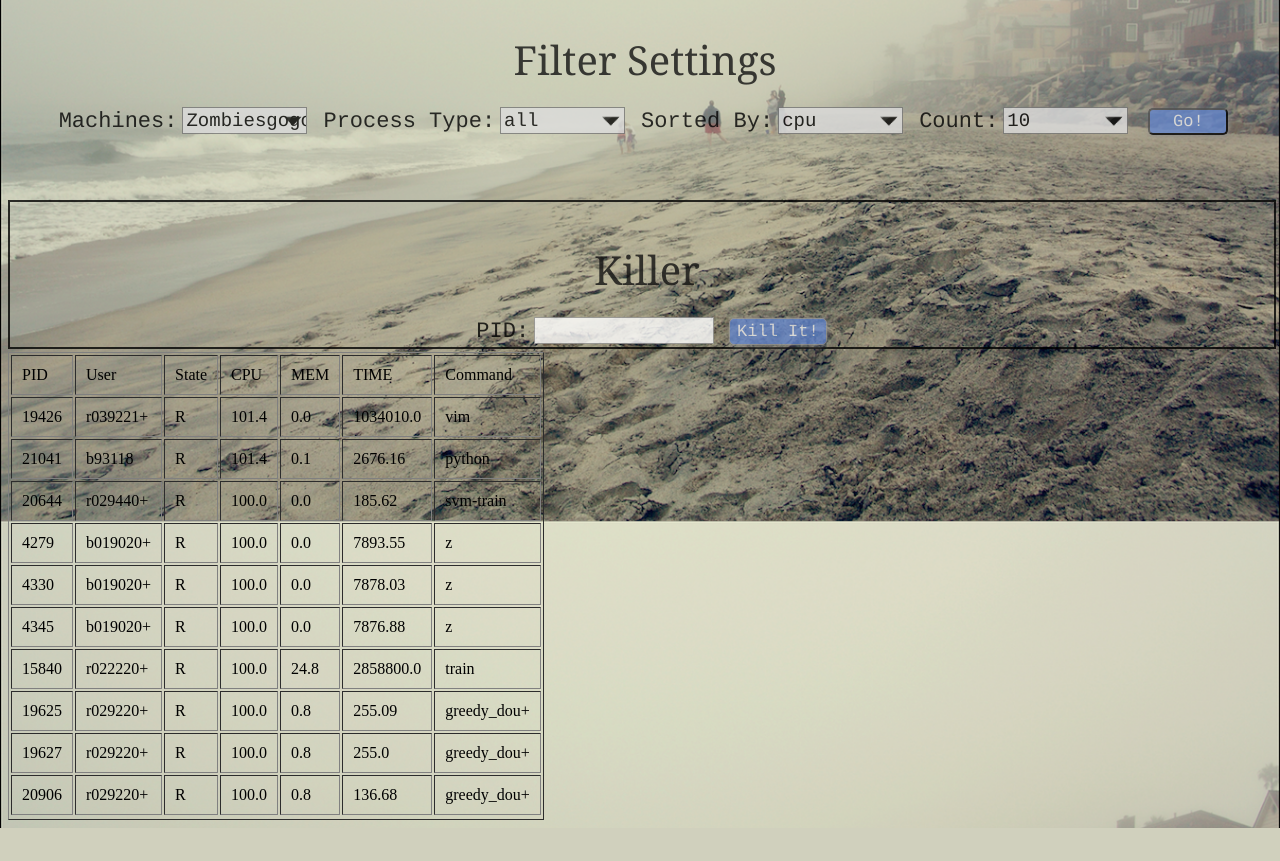
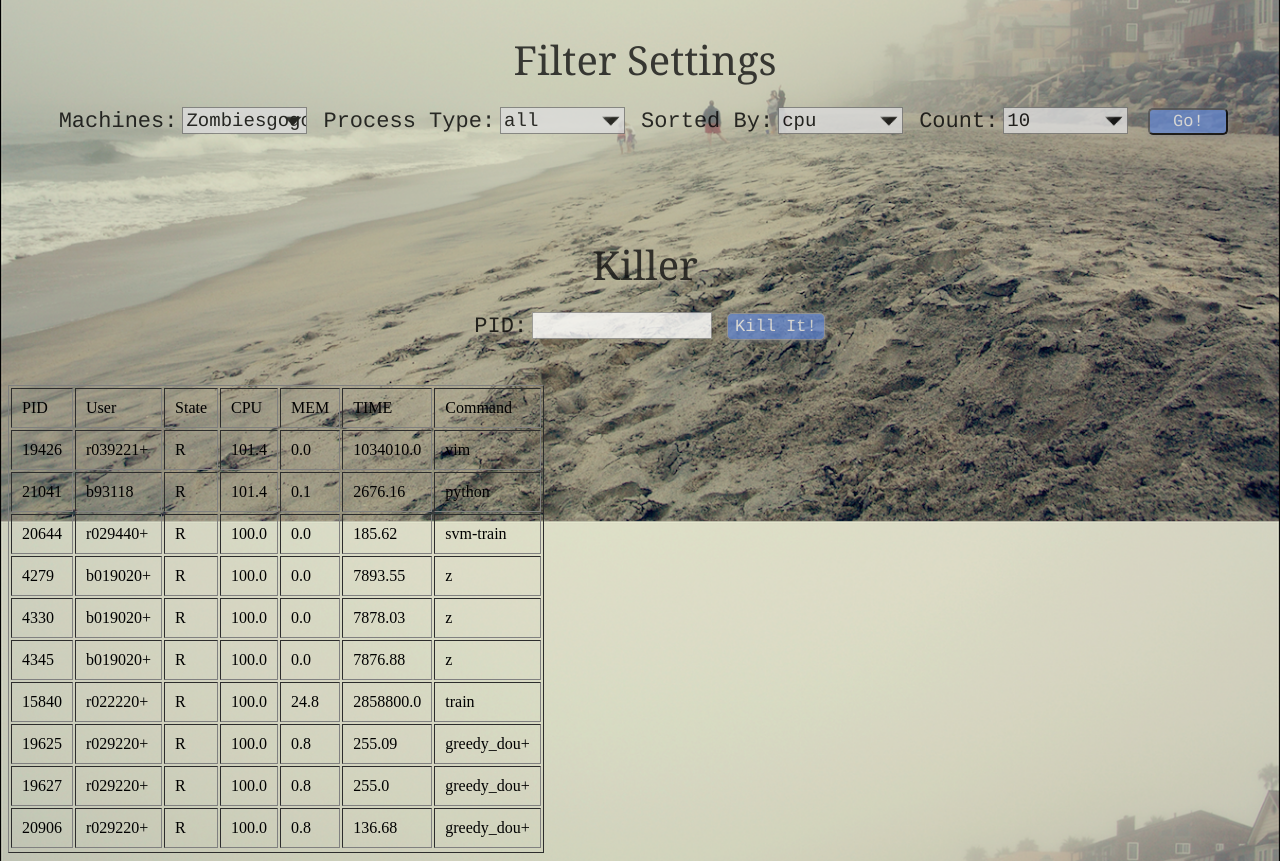
Before and after one commit to sycLin/CNLab-Final-Project, a PHP site: page /status.html in a window 1280 px wide. Shown: the part 330-1191 px from the top of the page. Before the commit the page ends 1158 px from the top, so only its background shows below. Run offline with PHP 8.4, Linux system fonts and the light colour scheme.

Commit message:
-comment the border of killer form (it's debug use)

```diff
--- a/html_file/main.css
+++ b/html_file/main.css
@@ -308,8 +308,8 @@ hr {
     border-style: none;
     /*color: #D61E49;*/
     /*background: rgba(224, 224, 172, 0.15);*/
-    border: solid;
-    border-width: 2px;
+    /*border: solid;
+    border-width: 2px;*/
 }
 
 #killer p {
```
